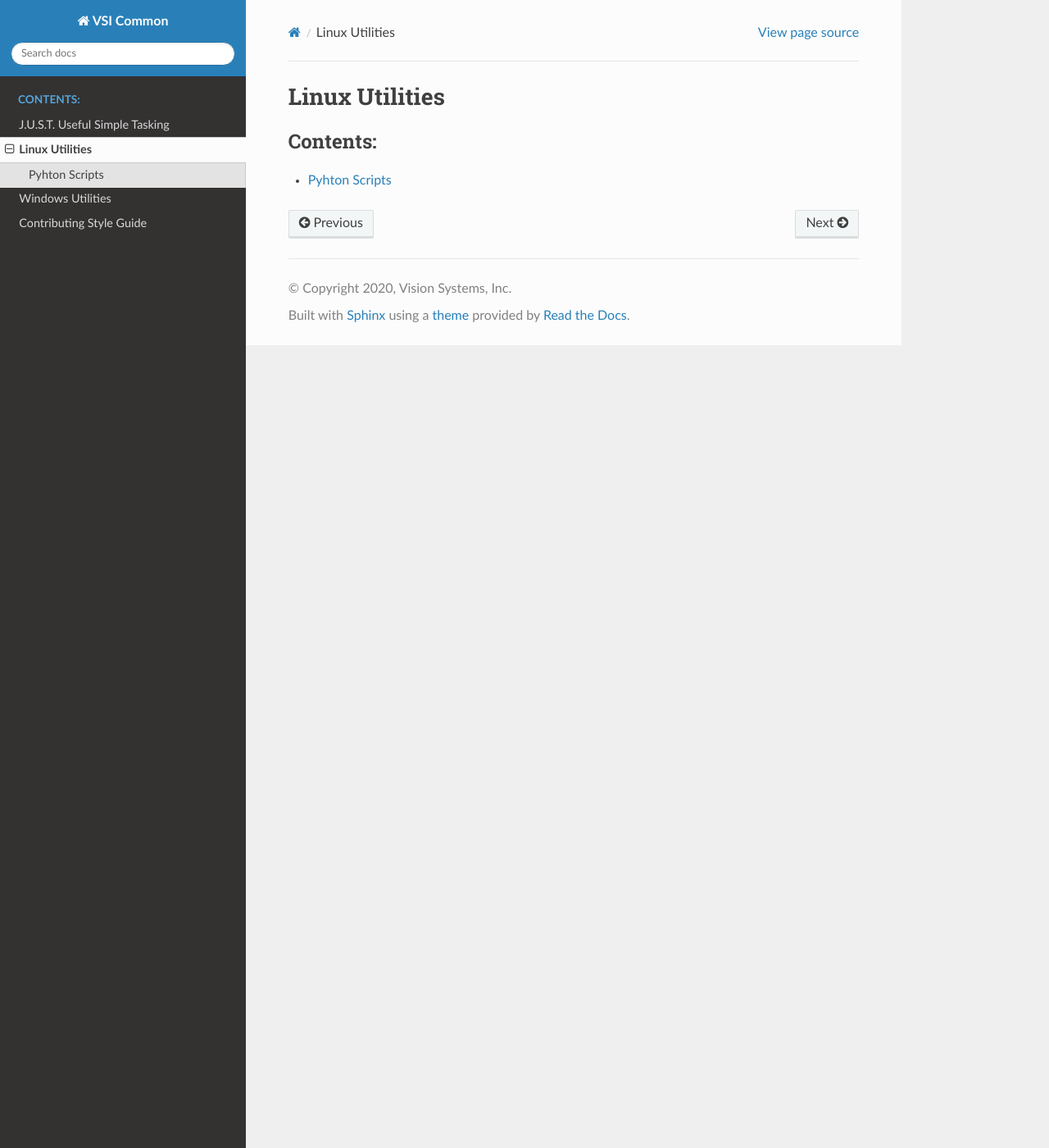
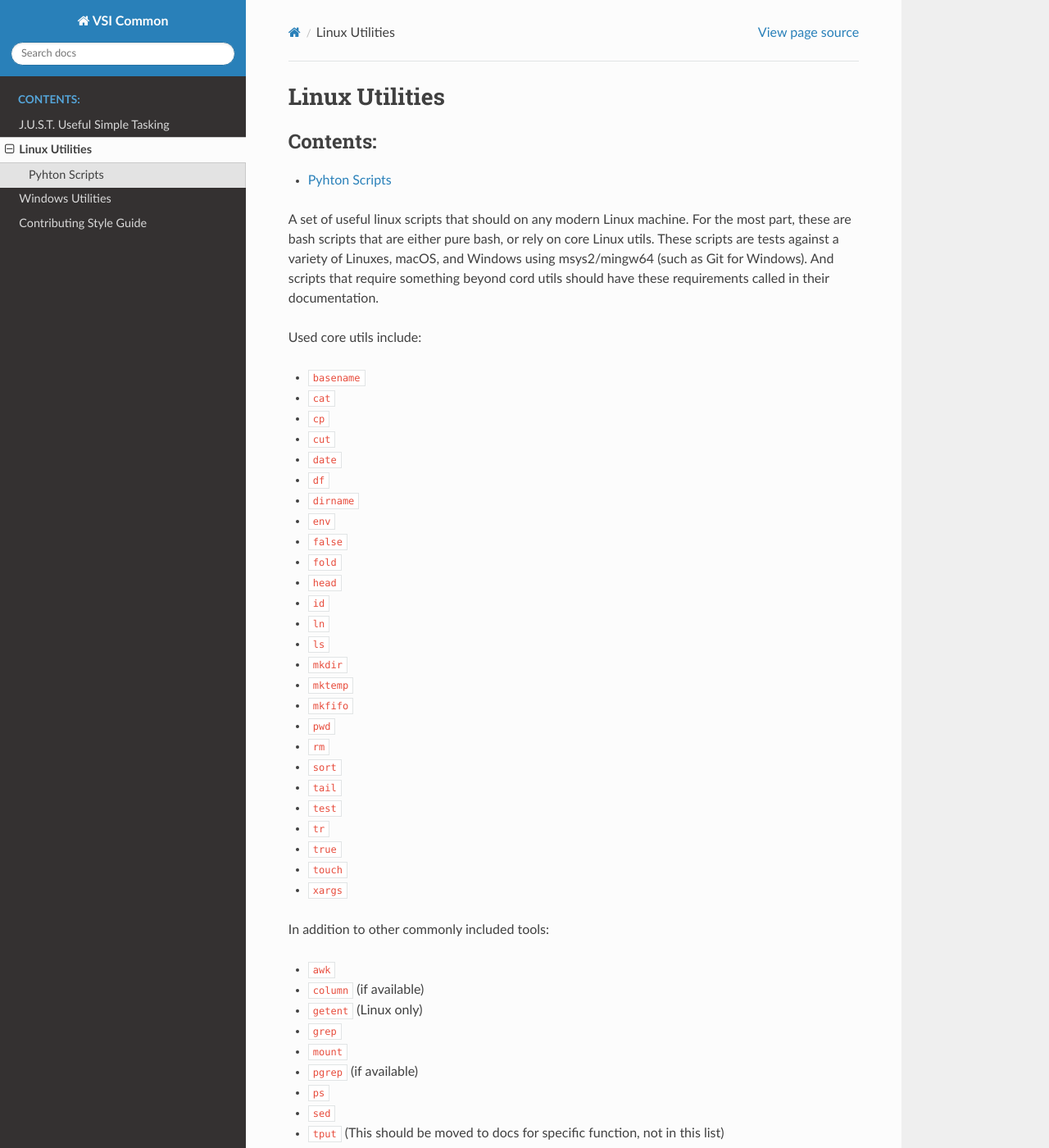
Before and after one commit to VisionSystemsInc/vsi_common, a Sphinx documentation site: the page built from docs/linux/index.rst, in a window 1280 px wide and 1400 px high. Shown: the whole window at 82% size. Built offline with Sphinx 7.4.7 and the Read the Docs theme 2.0.0, drawn with Linux system fonts in a browser that asks for light colours; pages that are not in the unit, such as notebooks, are missing from menus; some of the changed text lies outside the part shown.

Commit message:
Add list of used commands in vsi_common
Signed-off-by: Andy Neff <andy@visionsystemsinc.com>

```diff
--- a/docs/linux/index.rst
+++ b/docs/linux/index.rst
@@ -10,3 +10,50 @@ Linux Utilities
 
    *.auto
    python_scripts/modules
+
+A set of useful linux scripts that should on any modern Linux machine. For the most part, these are bash scripts that are either pure bash, or rely on core Linux utils. These scripts are tests against a variety of Linuxes, macOS, and Windows using msys2/mingw64 (such as Git for Windows). And scripts that require something beyond cord utils should have these requirements called in their documentation.
+
+Used core utils include:
+
+* ``basename``
+* ``cat``
+* ``cp``
+* ``cut``
+* ``date``
+* ``df``
+* ``dirname``
+* ``env``
+* ``false``
+* ``fold``
+* ``head``
+* ``id``
+* ``ln``
+* ``ls``
+* ``mkdir``
+* ``mktemp``
+* ``mkfifo``
+* ``pwd``
+* ``rm``
+* ``sort``
+* ``tail``
+* ``test``
+* ``tr``
+* ``true``
+* ``touch``
+* ``xargs``
+
+In addition to other commonly included tools:
+
+* ``awk``
+* ``column`` (if available)
+* ``getent`` (Linux only)
+* ``grep``
+* ``mount``
+* ``pgrep`` (if available)
+* ``ps``
+* ``sed``
+* ``tput`` (This should be moved to docs for specific function, not in this list)
+
+.. note::
+
+   Busybox based operating systems have a version of ``awk`` and ``sed`` that is not fully compatible. In a few cases, the GNU version is needed over the Busybox version. The BSD version will also work.
```
